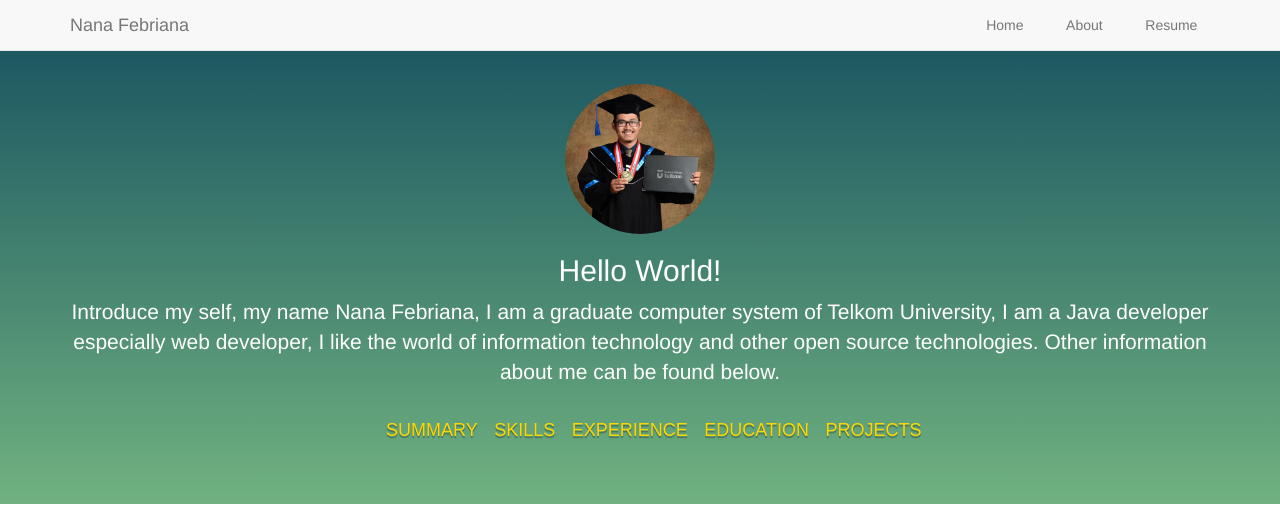
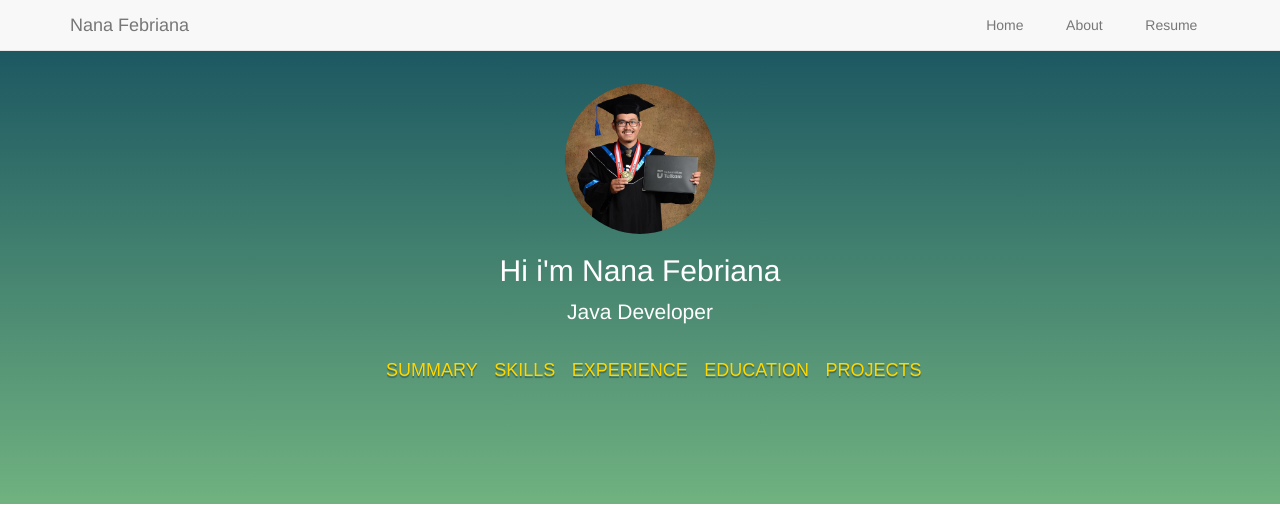
Before and after one commit to foreveryoung13/resume.github.io, a plain HTML site: page index.html in a window 1280 px wide. Shown: the top 512 px of the page. Drawn offline with nearby package versions, Linux system fonts and the light colour scheme.

Commit message:
Update index.html
Simple Introduce

```diff
--- a/index.html
+++ b/index.html
@@ -44,9 +44,9 @@
     <div class="jumbotron">
       <div align="center" class="jumbotron-inside">
         <img src="img/nana-wisuda.jpg" alt="Nana Febriana" class="img-circle img-responsive" width="150" height="150">
-        <h2>Hello World!</h2>
+        <h2>Hi i'm Nana Febriana</h2>
         <div class="container">
-          <p>Introduce my self, my name Nana Febriana, I am a graduate computer system of Telkom University, I am a Java developer especially web developer, I like the world of information technology and other open source technologies. Other information about me can be found below. </p>
+          <p>Java Developer</p>
         </div>
 
         <div class="menu">
```
